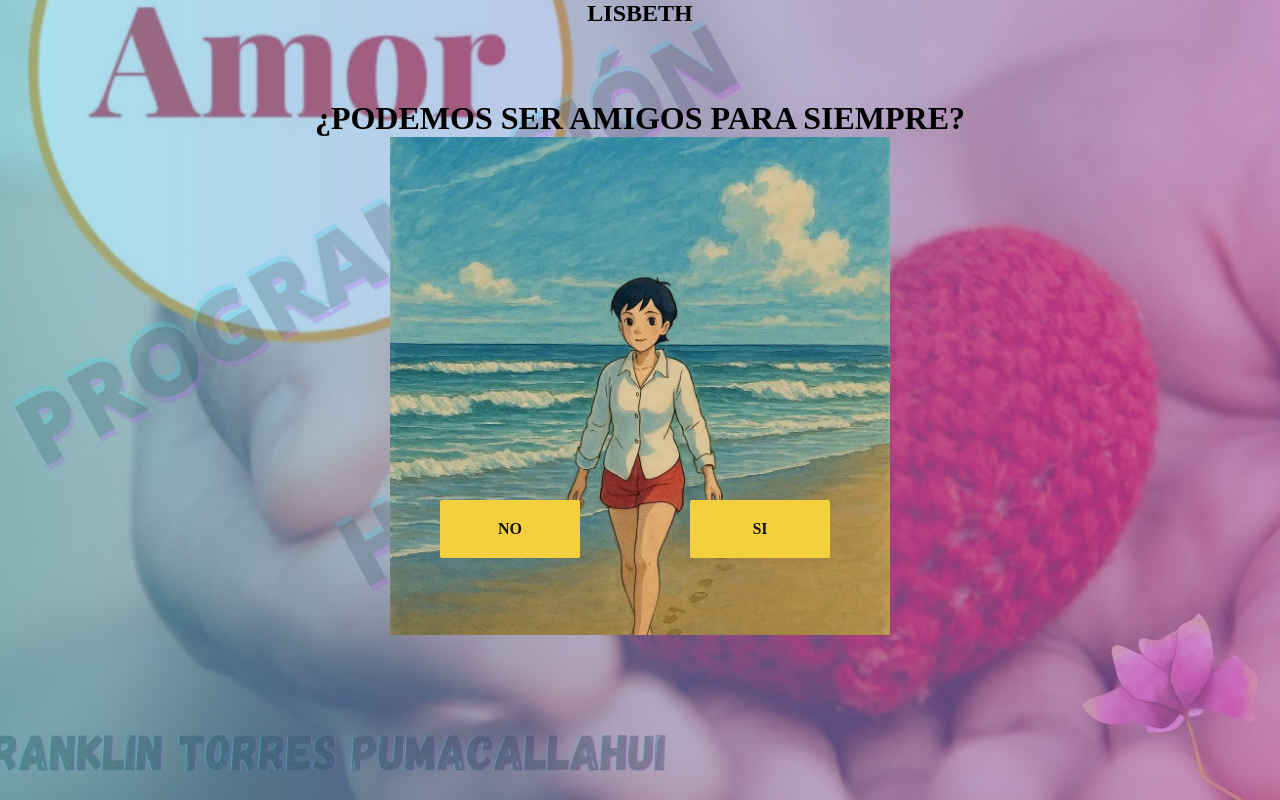
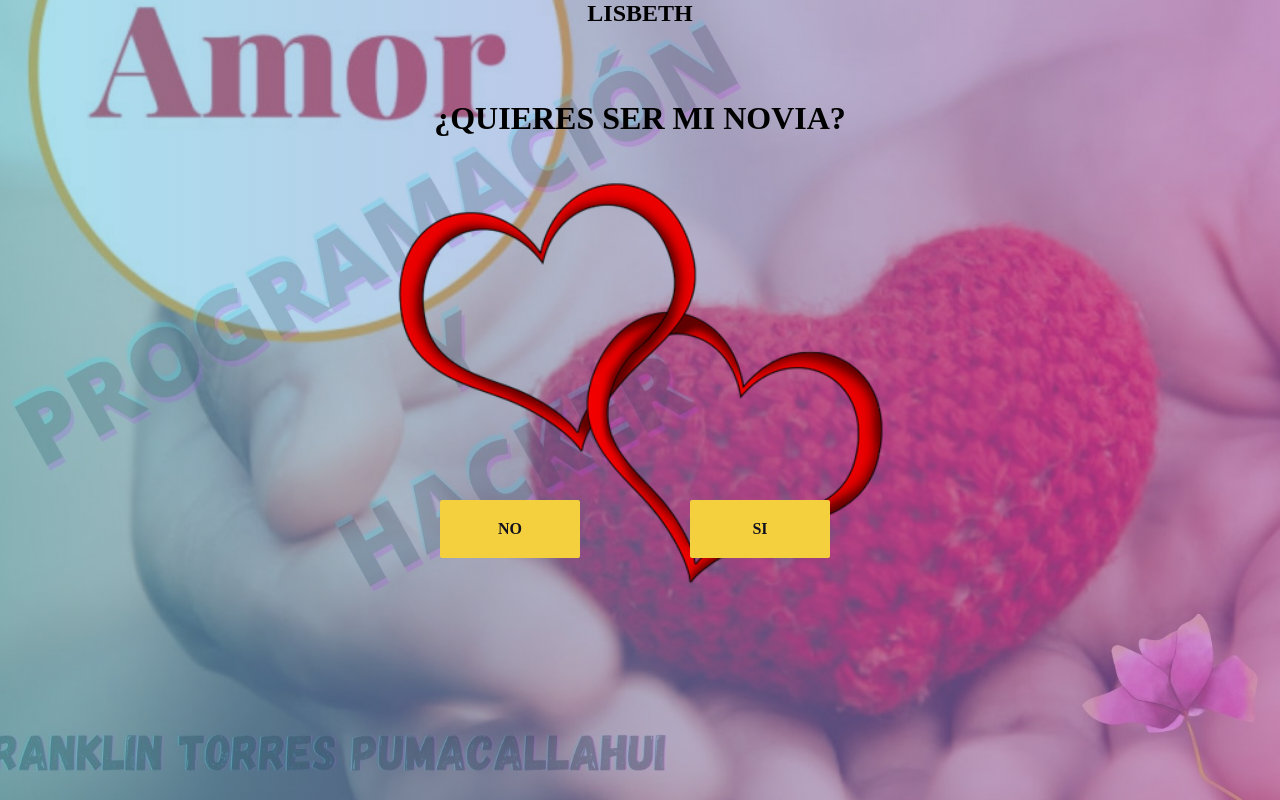
Before and after one commit to franklintp/franklintp.github.io, a plain HTML site: page index.html in a window 1280 px wide. Drawn offline with nearby package versions, Linux system fonts and the light colour scheme.

Commit message:
Update index.html

```diff
--- a/index.html
+++ b/index.html
@@ -98,9 +98,9 @@ body{
 <body>
     <div class="contenedor">
         <div class="titulo">
-            <h1>¿PODEMOS SER AMIGOS PARA SIEMPRE?</h1>
+            <h1>¿QUIERES SER MI NOVIA?</h1>
             <div>
-                <img src="2024.jpg" width="500">
+                <img src="img.png" width="500">
             </div>
         </div>
 
@@ -110,7 +110,7 @@ body{
             <p onclick="dijoSi()" class="p2">SI</p>
             <div id="si">
                 <img src="https://img.freepik.com/vector-gratis/pareja-amantes-sosteniendo-corazon-leido-juntos-feliz-dia-san-valentin-ilustracion-personaje-dibujos-animados_56104-389.jpg?w=2000" width="70%">
-                <h2>Gracias por aceptar, lo sabía. Seremos amigos para siempre.          TE QUIERO MUCHO✨
+                <h2>Gracias bb, lo sabía. Feliz primer día de novios.          TE AMO❤️
                 </h2>
             </div>
         </div>
```
